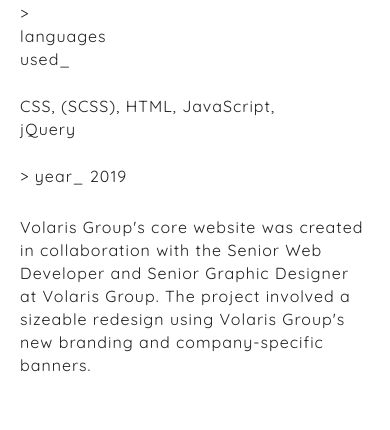
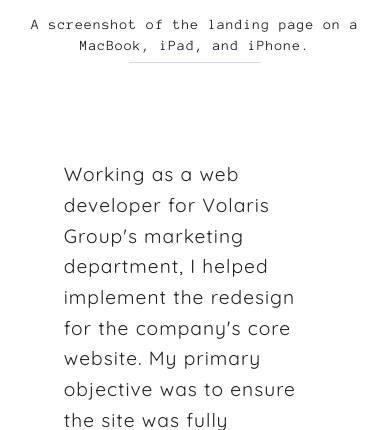
Before and after one commit to georgiabains/new_portfolio, a PHP site: page /project/volaris-group.php in a window 390 px wide. Shown: the part 673-1103 px from the top of the page. Run offline with PHP 8.4, Linux system fonts and the light colour scheme; some libraries are stand-ins or nearby versions.

Commit message:
Updated case study styling and the copy for Volaris Group.

```diff
--- a/css/styles.css
+++ b/css/styles.css
@@ -910,17 +910,48 @@ section.project-page-details {
     font-family: "Anonymous Pro", monospace;
     font-size: 1.15em;
     letter-spacing: 1px; }
-  section.project-page-details img {
-    margin: 40px 0; }
-  section.project-page-details .project-snippets {
-    display: flex;
-    flex-wrap: wrap; }
-    section.project-page-details .project-snippets p {
-      margin: 0.75em 0; }
-      section.project-page-details .project-snippets p:first-child {
-        flex-basis: 20%; }
-      section.project-page-details .project-snippets p:last-child {
-        flex-basis: 80%; }
+  section.project-page-details p.description {
+    margin: 5.0em auto;
+    width: 75%;
+    font-size: 1.2em;
+    line-height: 1.6em; }
+  section.project-page-details figure {
+    margin: 40px 0;
+    padding: 0; }
+    section.project-page-details figure img {
+      margin: 0; }
+    section.project-page-details figure figcaption {
+      padding: 10px 10px 0;
+      text-align: center;
+      font-family: "Anonymous Pro", monospace;
+      font-size: 0.9em;
+      line-height: 1.45em; }
+      section.project-page-details figure figcaption::after {
+        content: "";
+        margin: 5px auto;
+        width: 40%;
+        height: 1px;
+        background: #ded0fb;
+        display: block; }
+  section.project-page-details .project-basic-info {
+    margin: 40px 0 0;
+    display: flex; }
+    section.project-page-details .project-basic-info .info-column:first-child {
+      flex-basis: 15%; }
+    section.project-page-details .project-basic-info .info-column:nth-child(2) {
+      flex-basis: 25%; }
+    section.project-page-details .project-basic-info .info-column:last-child {
+      flex-basis: 60%; }
+    section.project-page-details .project-basic-info .info-column h4 {
+      margin-block-start: 0;
+      margin-block-end: 0;
+      padding: 0px 7px;
+      font-family: "Anonymous Pro", monospace;
+      font-size: 0.8em;
+      letter-spacing: 1px;
+      background: #ded0fb;
+      border-radius: 5px;
+      display: inline-block; }
   section.project-page-details .project-column {
     display: flex;
     flex-wrap: wrap;
@@ -931,5 +962,8 @@ section.project-page-details {
       margin: calc(40px - 0.5em) 0;
       padding: 0 40px;
       flex-basis: calc(60% - 80px); }
+      section.project-page-details .project-column .column-two p {
+        font-size: 1.2em;
+        line-height: 1.6em; }
 
 /*# sourceMappingURL=styles.css.map */
--- a/project/volaris-group.php
+++ b/project/volaris-group.php
@@ -23,39 +23,41 @@
 		<h2>Volaris Group</h2>
 		<h3>> core website<span class="blinking-underscore">_</span></h3>
 
+		<div class="project-basic-info">
+			<div class="info-column">
+				<h4>year</h4>
+				<p>2019</p>
+			</div>
+			<div class="info-column">
+				<h4>role</h4>
+				<p>Web Development</p>
+			</div>
+			<div class="info-column">
+				<h4>languages</h4>
+				<p>CSS (SCSS), HTML, JavaScript, jQuery</p>
+			</div>
+		</div>
+
 		<figure>
 			<img src="../img/projects/volaris/volaris_mockup_one.png">
 			<figcaption>A screenshot of the landing page on a MacBook, iPad, and iPhone.</figcaption>
 		</figure>
 
-		<div class="project-snippets">
-			<p>> role_</p>
-			<p>Web Development</p>
-		</div>
-		<div class="project-snippets">
-			<p>> languages used_</p>
-			<p>CSS, (SCSS), HTML, JavaScript, jQuery</p>
-		</div>
-		<div class="project-snippets">
-			<p>> year_</p>
-			<p>2019</p>
-		</div>
-
-		<p>Volaris Group's core website was created in collaboration with the Senior Web Developer and Senior Graphic Designer at Volaris Group. The project involved a sizeable redesign using Volaris Group's new branding and company-specific banners.</p>
+		<p class="description">Working as a web developer for Volaris Group's marketing department, I helped implement the redesign for the company's core website. My primary objective was to ensure the site was fully responsive and met Web Content Accessiblity Guidelines (<a href="https://www.w3.org/WAI/standards-guidelines/wcag/">WCAG 2.0</a>).</p>
 
 		<figure>
 			<img src="../img/projects/volaris/volaris_mockup_four.png">
 			<figcaption>A screenshot of the Owner/Operator page. The banner features an employee of Volaris Group.</figcaption>
 		</figure>
 
-		<p>My contribution to this project was primarily in making the site responsive and accessible. I took great care in ensuring that any button or link that could be clicked by a mouse, could also be accessed by a keyboard. This included navigation menus and pop-up boxes.</p>
-
-		<p>I designed the responsive breakpoints based on natural breaks in the site's content, to allow for any unsual or non-standard browser resolutions, and to create a cohesive "tablet" view, as well as the provided "mobile" view.</p>
+			<p class="description">I developed the site locally using MAMP (Mac, Apache, MySQL, PHP), in collaboration with Volaris Group's Senior Web Developer. We used Git to ensure that any updates to the code were reflected in each other's work and published the site using ExpressionEngine.</p>
 
 		<figure>
 			<img src="../img/projects/volaris/volaris_mockup_two.png">
 			<figcaption>Two screenshots of the site's landing page, displayed on iPhones.</figcaption>
 		</figure>
+
+			<p class="description">Accessibility was a vital component of Volaris Group's website, as the site used a myriad of embedded content to demonstrate its message. This included carousels with embedded videos and pop-up boxes for email lists. In order to ensure that this information was available to anyone with disabilties, I coded JavaScript functions that allowed for navigating the site with a keyboard (e.g. using the 'tab' and 'enter' keys) to pause the carousel, and enter and exit from any pop-up box.</p>
 
 		<div class="project-column">
 			<div class="column-one">
@@ -65,7 +67,7 @@
 				</figure>
 			</div>
 			<div class="column-two">
-				<p>This screenshot demonstrates the hamburger menu in it's extended form.</p>
+				<p>As new devices are constanty being introduced, i designed the responsive breakpoints based on natural breaks in the site's content, to ensure that this website stands the test of time and can be accessed from any device.</p>
 			</div>
 		</div>
 
--- a/sass/project_page_single.scss
+++ b/sass/project_page_single.scss
@@ -10,21 +10,61 @@ section.project-page-details {
 		font-size: 1.15em;
 		letter-spacing: 1px;
 	}
-
-	img {
-		margin: 40px 0;
+	p {
+		&.description {
+			margin: 5.0em auto;
+			width: 75%;
+			font-size: 1.2em;
+			line-height: 1.6em;
+		}
 	}
 
-	.project-snippets {
+	figure {
+		margin: 40px 0;
+		padding: 0;
+		img {
+			margin: 0;
+		}
+		figcaption {
+			padding: 10px 10px 0;
+			text-align: center;
+			font-family: $secondary;
+			font-size: 0.9em;
+			line-height: 1.45em;
+			&::after {
+				content: "";
+				margin: 5px auto;
+				width: 40%;
+				height: 1px;
+				background: $purple-light;
+				display: block;
+			}
+		}
+	}
+
+	.project-basic-info {
+		margin: 40px 0 0;
 		display: flex;
-		flex-wrap: wrap;
-		p {
-			margin: 0.75em 0;
+		.info-column {
 			&:first-child {
-				flex-basis: 20%;
+				flex-basis: 15%;
+			}
+			&:nth-child(2) {
+				flex-basis: 25%;
 			}
 			&:last-child {
-				flex-basis: 80%;
+				flex-basis: 60%;
+			}
+			h4 {
+				margin-block-start: 0;
+				margin-block-end: 0;
+				padding: 0px 7px;
+				font-family: $secondary;
+				font-size: 0.8em;
+				letter-spacing: 1px;
+				background: $purple-light;
+				border-radius: 5px;
+				display: inline-block;
 			}
 		}
 	}
@@ -40,6 +80,10 @@ section.project-page-details {
 			margin: calc(40px - 0.5em) 0;
 			padding: 0 40px;
 			flex-basis: calc(60% - 80px);
+			p {
+				font-size: 1.2em;
+				line-height: 1.6em;
+			}
 		}
 	}
 }
```
Also changed, not shown: css/project_page_single.css (+45 -11 lines), 2 other files.
